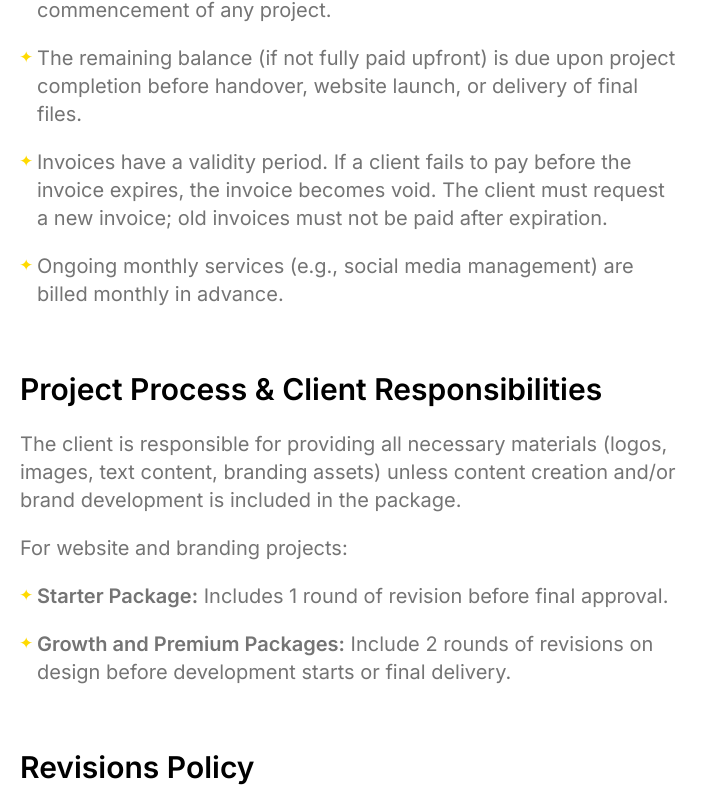
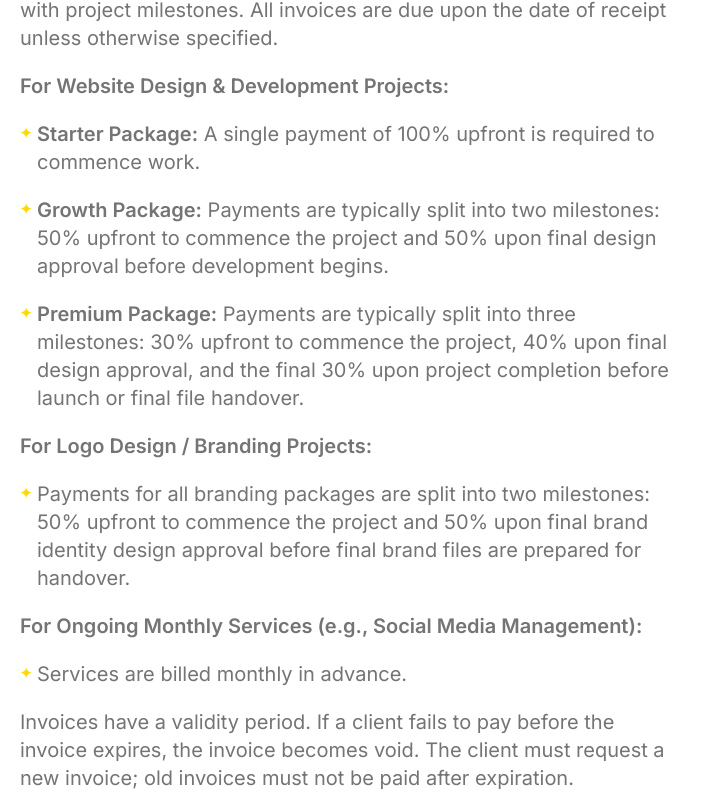
Before and after one commit to mfonPeeter/revisiq, a Next.js app: page /terms-of-service in a window 1280 px wide. Shown: the part 1380-2180 px from the top of the page, without its empty margins (0-718 px from the left). Built offline with nearby package versions, Linux system fonts and the light colour scheme.

Commit message:
update terms of service content

```diff
--- a/src/app/terms-of-service/page.tsx
+++ b/src/app/terms-of-service/page.tsx
@@ -8,16 +8,29 @@ import { StarIcon } from '@/components/icons';
 const privacyData = {
   servicesOffered: [
     'Website Design and Development',
-    'Brand Identity Design',
+    'Logo Design / Branding',
     'Content Strategy',
     'Social Media Management',
   ],
-  paymentTerms: [
-    'Clients can choose to pay 50%, 70%, or 100% upfront before the commencement of any project.',
-    'The remaining balance (if not fully paid upfront) is due upon project completion before handover, website launch, or delivery of final files.',
-    'Invoices have a validity period. If a client fails to pay before the invoice expires, the invoice becomes void. The client must request a new invoice; old invoices must not be paid after expiration.',
-    'Ongoing monthly services (e.g., social media management) are billed monthly in advance.',
-  ],
+  paymentTerms: {
+    webDesign: [
+      {
+        boldText: 'Starter Package:',
+        normalText:
+          'A single payment of 100% upfront is required to commence work.',
+      },
+      {
+        boldText: 'Growth Package:',
+        normalText:
+          'Payments are typically split into two milestones: 50% upfront to commence the project and 50% upon final design approval before development begins.',
+      },
+      {
+        boldText: 'Premium Package:',
+        normalText:
+          'Payments are typically split into three milestones: 30% upfront to commence the project, 40% upon final design approval, and the final 30% upon project completion before launch or final file handover.',
+      },
+    ],
+  },
   projectProcess: [
     {
       boldText: 'Starter Package:',
@@ -36,7 +49,7 @@ const privacyData = {
         'An 80% refund will be issued if the client cancels before any work has started. 20% is retained as a processing and commitment fee.',
     },
     {
-      boldText: 'During Design Phase (Growth & Premium Packages):',
+      boldText: 'During Design Phase (Web & Branding):',
       normalText:
         'If canceled after the first design concept or first revision, a 50% refund of the upfront payment is issued.',
       normalText2:
@@ -45,7 +58,7 @@ const privacyData = {
     {
       boldText: 'Starter Package:',
       normalText:
-        'If canceled after the single included revision round, a 50% refund is issued.',
+        'If canceled after the single included revision round, a 50% refund of the upfront payment is issued.',
     },
     {
       boldText: 'After Design Approval & Development Commencement:',
@@ -69,7 +82,7 @@ const privacyData = {
   thirdPartyServices: [
     'Projects may involve third-party services (hosting, plugins, APIs, analytics, etc.).',
     'Revisiq assists with integration but is not responsible for downtime, errors, or issues caused by third-party platforms or software.',
-    'Costs related to third-party services (domains, hosting, premium tools) are the client’s responsibility unless explicitly included in the package.',
+    "Costs related to third-party services (domains, hosting, premium tools) are the client's responsibility unless explicitly included in the package.",
   ],
   warrantyAndSupport: [
     'Premium Website clients receive 30 days of free post-launch support, covering bug fixes and minor adjustments.',
@@ -81,6 +94,7 @@ const privacyData = {
     'Revisiq is not liable for any direct, indirect, incidental, or consequential damages arising from the use of our services or deliverables.',
     'This includes but is not limited to loss of profits, data loss, third-party service failures, or downtime.',
     'Our total liability for any claim shall not exceed the total amount paid by the client for the specific service in question.',
+    'Revisiq is not liable for legal or copyright issues related to content provided by the client.',
   ],
   termination: [
     'The client violates these Terms.',
@@ -210,16 +224,60 @@ const TermsOfServicePage = () => {
 
             <div id="payment-terms" className="space-y-5">
               <h3>Payment Terms</h3>
+              <p>
+                Payments are structured according to the service package to
+                align with project milestones. All invoices are due upon the
+                date of receipt unless otherwise specified.
+              </p>
               <ul className="space-y-5">
-                {privacyData.paymentTerms.map((data, index) => (
+                <li className="font-semibold">
+                  For Website Design & Development Projects:
+                </li>
+                {privacyData.paymentTerms.webDesign.map((data, index) => (
                   <li key={index} className="flex items-start gap-1">
                     <div className="mt-1.5">
                       <StarIcon />
                     </div>
-                    {data}
+                    <span>
+                      <span className="font-semibold">{data.boldText}</span>{' '}
+                      {data.normalText}
+                    </span>
                   </li>
                 ))}
               </ul>
+
+              <ul className="space-y-5">
+                <li className="font-semibold">
+                  For Logo Design / Branding Projects:
+                </li>
+                <li className="flex items-start gap-1">
+                  <div className="mt-1.5">
+                    <StarIcon />
+                  </div>
+                  Payments for all branding packages are split into two
+                  milestones: 50% upfront to commence the project and 50% upon
+                  final brand identity design approval before final brand files
+                  are prepared for handover.
+                </li>
+              </ul>
+
+              <ul className="space-y-5">
+                <li className="font-semibold">
+                  For Ongoing Monthly Services (e.g., Social Media Management):
+                </li>
+                <li className="flex items-start gap-1">
+                  <div className="mt-1.5">
+                    <StarIcon />
+                  </div>
+                  Services are billed monthly in advance.
+                </li>
+              </ul>
+              <p>
+                Invoices have a validity period. If a client fails to pay before
+                the invoice expires, the invoice becomes void. The client must
+                request a new invoice; old invoices must not be paid after
+                expiration.
+              </p>
             </div>
 
             <div
@@ -250,6 +308,11 @@ const TermsOfServicePage = () => {
 
             <div id="revisions-policy" className="space-y-5">
               <h3>Revisions Policy</h3>
+              <p>
+                Our revision policy is designed to ensure a smooth and efficient
+                project workflow while setting clear expectations for both
+                website and brand designs.
+              </p>
               <p>
                 <span className="font-semibold">Starter Package:</span> Includes
                 1 round of revision on designs. Any further revisions are
```
